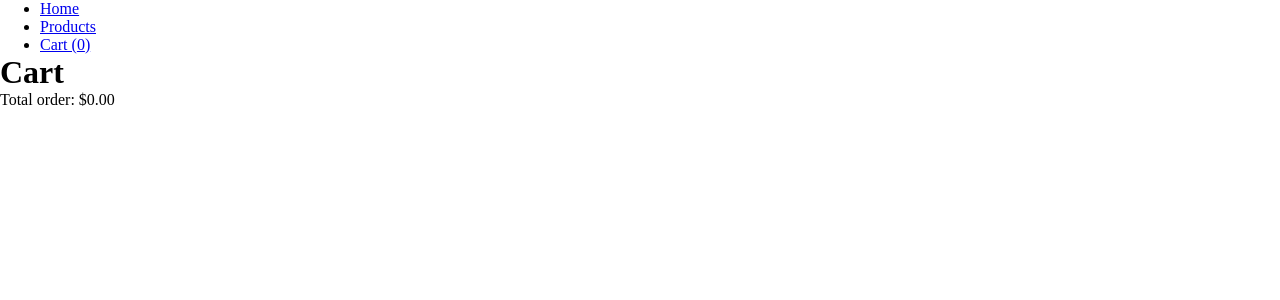
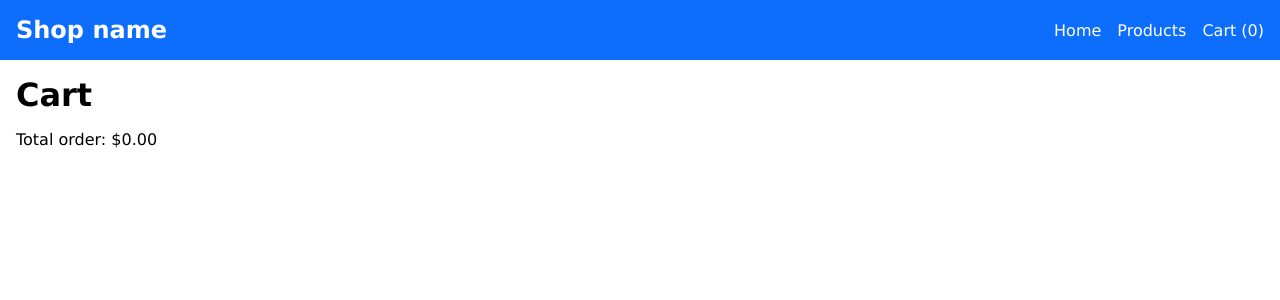
Before and after one commit to a-gracia/shopping-cart, a React (Vite) app: page /cart in a window 1280 px wide. Shown: the top 300 px of the page. Built offline with nearby package versions, Linux system fonts and the light colour scheme.

Commit message:
feat: Add homepage and css

```diff
--- a/src/components/CartItemCard.tsx
+++ b/src/components/CartItemCard.tsx
@@ -1,3 +1,5 @@
+import styles from "../styles/cartItemCard.module.css";
+
 function CartItemCard({
   id,
   quantity,
@@ -6,7 +8,7 @@ function CartItemCard({
   removeCartItem,
 }) {
   return (
-    <div>
+    <div className={styles.orderCard}>
       <img src={details.image} alt="" />
       <p>Title: {details.title}</p>
       <p>Unit price: ${details.price}</p>
--- a/src/components/NavBar.tsx
+++ b/src/components/NavBar.tsx
@@ -1,9 +1,11 @@
 import { Link } from "react-router-dom";
+import styles from "../styles/NavBar.module.css";
 
 function NavBar({ cartItems }) {
   return (
     <>
-      <nav>
+      <nav className={styles.navbar}>
+        <p className={styles.logo}>Shop name</p>
         <ul>
           <li>
             <Link to="/">Home</Link>
--- a/src/components/ProductCard.tsx
+++ b/src/components/ProductCard.tsx
@@ -25,10 +25,9 @@ function ProductCard({
   const [quantity, setQuantity] = useState(1);
   return (
     <div className={styles.card}>
-      <h2>{title}</h2>
-      <h3>{category}</h3>
+      <h3>{title}</h3>
       <img src={image} alt="" />
-      <p>{description}</p>
+
       <p>${price}</p>
       <p>
         Rate: {rating.rate} ({rating.count})
--- a/src/routes/Cart.tsx
+++ b/src/routes/Cart.tsx
@@ -32,10 +32,10 @@ const Cart = ({ cartItems, setItemQuantity, catalog, removeCartItem }) => {
   }, 0);
 
   return (
-    <div>
+    <div className="container">
       <h1>Cart</h1>
       <p>Total order: ${orderTotal.toFixed(2)}</p>
-      {itemsDOM}
+      <div className="orderItems">{itemsDOM}</div>
     </div>
   );
 };
--- a/src/routes/Home.tsx
+++ b/src/routes/Home.tsx
@@ -1,8 +1,13 @@
+import styles from "../styles/home.module.css";
+
 const Home = () => {
   return (
-    <>
-      <h1>Home</h1>
-    </>
+    <div className={styles.hero}>
+      <div className={styles.heroContent}>
+        <p>Welcome to our shop!</p>
+        <button>Shop now!</button>
+      </div>
+    </div>
   );
 };
 
--- a/src/routes/Products.tsx
+++ b/src/routes/Products.tsx
@@ -11,7 +11,7 @@ const Products = ({ cartItems, addCartItem, setCatalog }) => {
   if (error) return <p>A network error was encountered</p>;
 
   return (
-    <div>
+    <div className="container">
       <h1>Products</h1>
       <div className={styles.gallery}>
         {productList.map((item) => (
--- /dev/null
+++ b/src/styles/NavBar.module.css
@@ -0,0 +1,19 @@
+.navbar {
+  display: flex;
+  justify-content: space-between;
+  align-items: center;
+  padding: 16px;
+  background-color: var(--primary-color);
+  color: white;
+}
+
+.logo {
+  font-size: x-large;
+  font-weight: bolder;
+}
+
+.navbar ul {
+  display: flex;
+  gap: 16px;
+  list-style: none;
+}
--- /dev/null
+++ b/src/styles/cartItemCard.module.css
@@ -0,0 +1,14 @@
+.orderCard {
+  display: grid;
+  grid-template-columns: repeat(6, 1fr);
+  gap: 16px;
+  justify-content: space-between;
+  align-items: center;
+  border: solid 1px black;
+  border-radius: 10px;
+  padding: 16px;
+}
+
+.orderCard img {
+  max-height: 150px;
+}
--- /dev/null
+++ b/src/styles/home.module.css
@@ -0,0 +1,26 @@
+.hero {
+  background-image: url("/hero.jpg");
+  background-size: cover;
+  background-position: center;
+  background-repeat: no-repeat;
+  flex: 1;
+  overflow-y: auto;
+}
+
+.heroContent {
+  display: flex;
+  flex-direction: column;
+  align-items: start;
+  gap: 16px;
+  max-width: fit-content;
+  position: relative;
+  top: 300px;
+  left: 100px;
+  color: white;
+  font-size: 3rem;
+}
+
+.heroContent button {
+  font-size: xx-large;
+  max-width: 200px;
+}
--- a/src/styles/index.css
+++ b/src/styles/index.css
@@ -1,3 +1,51 @@
+:root {
+  --primary-color: #0d6efd;
+}
+
 * {
   margin: 0;
+  font-family:
+    "Lucida Sans", "Lucida Sans Regular", "Lucida Grande",
+    "Lucida Sans Unicode", Geneva, Verdana, sans-serif;
 }
+
+a:link,
+a:visited,
+a:hover,
+a:active {
+  color: inherit;
+  text-decoration: none;
+}
+
+.container {
+  display: flex;
+  flex-direction: column;
+  gap: 16px;
+  padding: 16px;
+}
+
+.orderItems {
+  display: flex;
+  flex-direction: column;
+  gap: 16px;
+}
+
+button {
+  border: none;
+  padding: 16px;
+  border-radius: 10px;
+  font-size: larger;
+  background-color: var(--primary-color);
+  color: white;
+}
+
+#root {
+  margin: 0;
+  height: 100vh;
+  display: flex;
+  flex-direction: column;
+}
+
+.navbar {
+  flex-shrink: 0;
+}
--- a/src/styles/productCard.module.css
+++ b/src/styles/productCard.module.css
@@ -1,10 +1,16 @@
 .card {
   display: flex;
   flex-direction: column;
+  justify-content: space-between;
   gap: 4px;
   align-items: center;
+  border: solid 1px black;
+  border-radius: 10px;
+  padding: 8px;
 }
 
 .card img {
   height: 100px;
+  width: 100%;
+  object-fit: contain;
 }
--- a/src/styles/productGallery.module.css
+++ b/src/styles/productGallery.module.css
@@ -1,5 +1,5 @@
 .gallery {
   display: grid;
-  grid-template-columns: repeat(5, 200px);
+  grid-template-columns: repeat(auto-fill, minmax(250px, 1fr));
   gap: 16px;
 }
```
Also changed, not shown: 1 other file (tests, documents, lock files or other folders).
